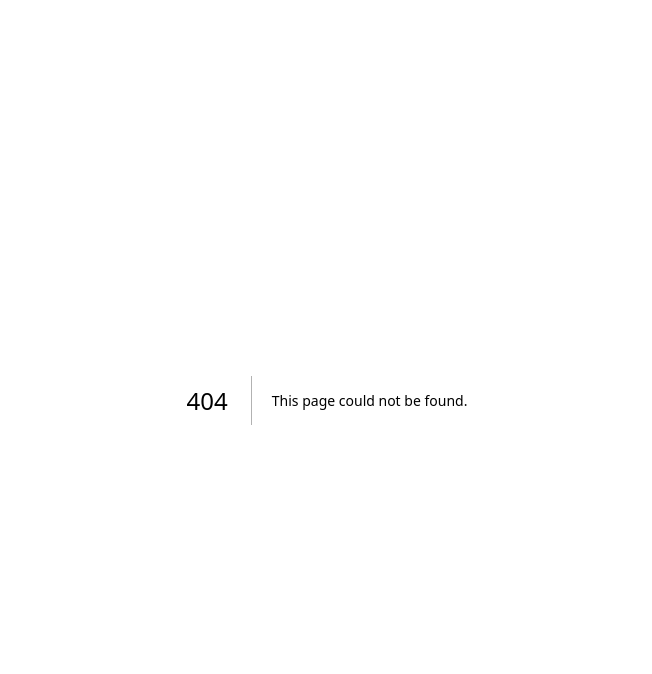
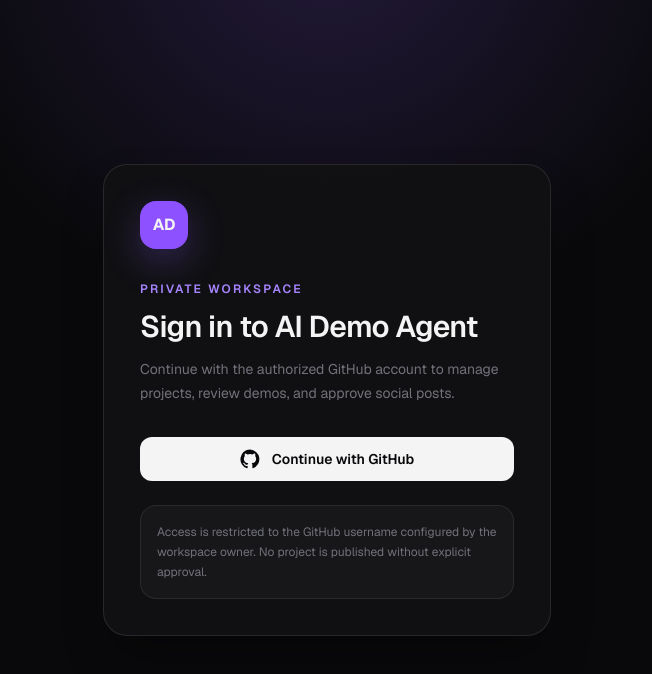
Before and after one commit to gustavomartins-dev/ai-demo-agent, a Next.js app in the folder apps/web/: page /login in a window 1280 px wide. Before the commit this address had no page. Shown: the top 674 px of the page, without its empty margins (313-965 px from the left). Built offline with nearby package versions, Linux system fonts and the light colour scheme; no server answers.

Commit message:
feat(web): add owner sign-in and session experience

```diff
--- /dev/null
+++ b/apps/web/src/app/account-menu.tsx
@@ -0,0 +1,24 @@
+import { signOut } from "@/auth";
+
+export function AccountMenu({ name, email }: { name?: string | null; email?: string | null }) {
+  const label = name || email || "Workspace owner";
+  const initial = label.slice(0, 1).toUpperCase();
+
+  return (
+    <div className="flex items-center gap-3">
+      <div className="hidden text-right sm:block">
+        <p className="max-w-44 truncate text-xs font-medium text-zinc-300">{label}</p>
+        {name && email && <p className="max-w-44 truncate text-[10px] text-zinc-600">{email}</p>}
+      </div>
+      <div className="grid size-9 place-items-center rounded-full border border-violet-400/20 bg-violet-400/10 text-xs font-semibold text-violet-300">{initial}</div>
+      <form
+        action={async () => {
+          "use server";
+          await signOut({ redirectTo: "/login" });
+        }}
+      >
+        <button className="rounded-lg px-2.5 py-2 text-xs text-zinc-500 transition hover:bg-white/5 hover:text-zinc-200" type="submit">Sign out</button>
+      </form>
+    </div>
+  );
+}
--- /dev/null
+++ b/apps/web/src/app/auth/error/page.tsx
@@ -0,0 +1,28 @@
+import Link from "next/link";
+
+const errorCopy: Record<string, string> = {
+  AccessDenied: "This GitHub account is not authorized to access the private workspace.",
+  Configuration: "Workspace authentication is not configured correctly. Check the server credentials and try again.",
+};
+
+export default async function AuthErrorPage({
+  searchParams,
+}: {
+  searchParams: Promise<{ error?: string | string[] }>;
+}) {
+  const rawError = (await searchParams).error;
+  const error = Array.isArray(rawError) ? rawError[0] : rawError;
+  const message = (error && errorCopy[error]) ?? "GitHub sign-in could not be completed. Please try again.";
+
+  return (
+    <main className="grid min-h-screen place-items-center bg-[#09090b] px-5 text-zinc-100">
+      <section className="w-full max-w-md rounded-3xl border border-rose-400/15 bg-[#111114] p-8 text-center">
+        <div className="mx-auto grid size-12 place-items-center rounded-full bg-rose-400/10 text-xl text-rose-300">!</div>
+        <p className="mt-6 text-xs font-semibold uppercase tracking-[0.18em] text-rose-300">Access not completed</p>
+        <h1 className="mt-3 text-2xl font-semibold">We could not sign you in</h1>
+        <p className="mt-3 text-sm leading-6 text-zinc-500">{message}</p>
+        <Link className="mt-7 inline-flex rounded-xl bg-zinc-100 px-5 py-3 text-sm font-semibold text-zinc-950 transition hover:bg-white" href="/login">Try GitHub again</Link>
+      </section>
+    </main>
+  );
+}
--- /dev/null
+++ b/apps/web/src/app/login/page.tsx
@@ -0,0 +1,54 @@
+import { redirect } from "next/navigation";
+
+import { auth, signIn } from "@/auth";
+import { safeLocalRedirect } from "@/lib/safe-redirect";
+
+function GitHubMark() {
+  return (
+    <svg aria-hidden="true" className="size-5" viewBox="0 0 24 24" fill="currentColor">
+      <path d="M12 .7a11.5 11.5 0 0 0-3.64 22.41c.58.11.79-.25.79-.56v-2.23c-3.22.7-3.9-1.37-3.9-1.37-.53-1.34-1.29-1.7-1.29-1.7-1.05-.72.08-.71.08-.71 1.16.08 1.78 1.2 1.78 1.2 1.04 1.77 2.71 1.26 3.37.96.1-.75.4-1.26.74-1.55-2.57-.29-5.27-1.28-5.27-5.68 0-1.26.45-2.28 1.19-3.09-.12-.29-.52-1.47.11-3.05 0 0 .97-.31 3.16 1.18a10.9 10.9 0 0 1 5.76 0c2.2-1.49 3.16-1.18 3.16-1.18.63 1.58.23 2.76.11 3.05.74.81 1.19 1.83 1.19 3.09 0 4.42-2.71 5.38-5.29 5.67.42.36.79 1.06.79 2.14v3.17c0 .31.21.68.8.56A11.5 11.5 0 0 0 12 .7Z" />
+    </svg>
+  );
+}
+
+export default async function LoginPage({
+  searchParams,
+}: {
+  searchParams: Promise<{ callbackUrl?: string | string[] }>;
+}) {
+  const session = await auth();
+  const requestedUrl = (await searchParams).callbackUrl;
+  const redirectTo = safeLocalRedirect(Array.isArray(requestedUrl) ? requestedUrl[0] : requestedUrl);
+  if (session?.user?.id) redirect(redirectTo);
+
+  return (
+    <main className="relative grid min-h-screen place-items-center overflow-hidden bg-[#09090b] px-5 py-12 text-zinc-100">
+      <div className="absolute inset-0 bg-[radial-gradient(circle_at_50%_-10%,rgba(139,92,246,0.2),transparent_38%)]" />
+      <section className="relative w-full max-w-md rounded-3xl border border-white/10 bg-[#111114]/95 p-7 shadow-2xl shadow-black/40 sm:p-9">
+        <div className="grid size-12 place-items-center rounded-2xl bg-violet-500 font-bold shadow-[0_12px_36px_rgba(139,92,246,0.3)]">AD</div>
+        <p className="mt-8 text-xs font-semibold uppercase tracking-[0.18em] text-violet-400">Private workspace</p>
+        <h1 className="mt-3 text-3xl font-semibold tracking-tight">Sign in to AI Demo Agent</h1>
+        <p className="mt-3 text-sm leading-6 text-zinc-500">
+          Continue with the authorized GitHub account to manage projects, review demos, and approve social posts.
+        </p>
+
+        <form
+          className="mt-8"
+          action={async (formData) => {
+            "use server";
+            await signIn("github", { redirectTo: safeLocalRedirect(formData.get("redirectTo")) });
+          }}
+        >
+          <input name="redirectTo" type="hidden" value={redirectTo} />
+          <button className="flex w-full items-center justify-center gap-3 rounded-xl bg-zinc-100 px-4 py-3 text-sm font-semibold text-zinc-950 transition hover:bg-white" type="submit">
+            <GitHubMark /> Continue with GitHub
+          </button>
+        </form>
+
+        <div className="mt-6 rounded-2xl border border-white/8 bg-white/[0.03] p-4 text-xs leading-5 text-zinc-500">
+          Access is restricted to the GitHub username configured by the workspace owner. No project is published without explicit approval.
+        </div>
+      </section>
+    </main>
+  );
+}
--- a/apps/web/src/app/page.tsx
+++ b/apps/web/src/app/page.tsx
@@ -19,7 +19,7 @@
 
 export default async function Home() {
   const session = await auth();
-  if (!session?.user?.id) redirect("/api/auth/signin?callbackUrl=/");
+  if (!session?.user?.id) redirect("/login?callbackUrl=/");
   const dashboard = await getDashboardData(session.user.id);
 
   return (
@@ -51,7 +51,7 @@
           <header className="flex items-center justify-between gap-4">
             <div className="flex items-center gap-3 lg:hidden"><Mark /><span className="font-semibold">AI Demo Agent</span></div>
             <div className="hidden lg:block"><p className="text-sm text-zinc-500">Personal workspace</p><h1 className="mt-1 text-2xl font-semibold tracking-tight">Launch dashboard</h1></div>
-            <a href="#new-project" className="rounded-xl bg-violet-500 px-4 py-2.5 text-sm font-semibold text-white shadow-[0_10px_30px_rgba(139,92,246,0.25)] transition hover:bg-violet-400">New project</a>
+            <div className="flex items-center gap-3"><a href="#new-project" className="rounded-xl bg-violet-500 px-4 py-2.5 text-sm font-semibold text-white shadow-[0_10px_30px_rgba(139,92,246,0.25)] transition hover:bg-violet-400">New project</a><AccountMenu name={session.user.name} email={session.user.email} /></div>
           </header>
 
           <section className="mt-8 grid gap-4 sm:grid-cols-3">
@@ -121,3 +121,4 @@
 import { auth } from "@/auth";
 import { getDashboardData } from "@/data/projects";
 import { ProjectForm } from "./project-form";
+import { AccountMenu } from "./account-menu";
--- a/apps/web/src/app/projects/[id]/page.tsx
+++ b/apps/web/src/app/projects/[id]/page.tsx
@@ -22,7 +22,7 @@
 export default async function ProjectPage({ params }: { params: Promise<{ id: string }> }) {
   const { id } = await params;
   const session = await auth();
-  if (!session?.user?.id) redirect(`/api/auth/signin?callbackUrl=/projects/${id}`);
+  if (!session?.user?.id) redirect(`/login?callbackUrl=/projects/${id}`);
   const project = await getProjectDetail(session.user.id, id);
   if (!project) notFound();
 
--- a/apps/web/src/auth.ts
+++ b/apps/web/src/auth.ts
@@ -9,6 +9,10 @@
   adapter: PrismaAdapter(db),
   providers: [GitHub],
   session: { strategy: "database" },
+  pages: {
+    signIn: "/login",
+    error: "/auth/error",
+  },
   callbacks: {
     signIn({ account, profile }) {
       return account?.provider === "github" && isWorkspaceOwner(profile?.login);
--- /dev/null
+++ b/apps/web/src/lib/safe-redirect.ts
@@ -0,0 +1,7 @@
+export function safeLocalRedirect(value: FormDataEntryValue | string | null | undefined): string {
+  if (typeof value !== "string" || !value.startsWith("/") || value.startsWith("//")) {
+    return "/";
+  }
+
+  return value;
+}
```
Also changed, not shown: 1 other file (tests, documents, lock files or other folders).
